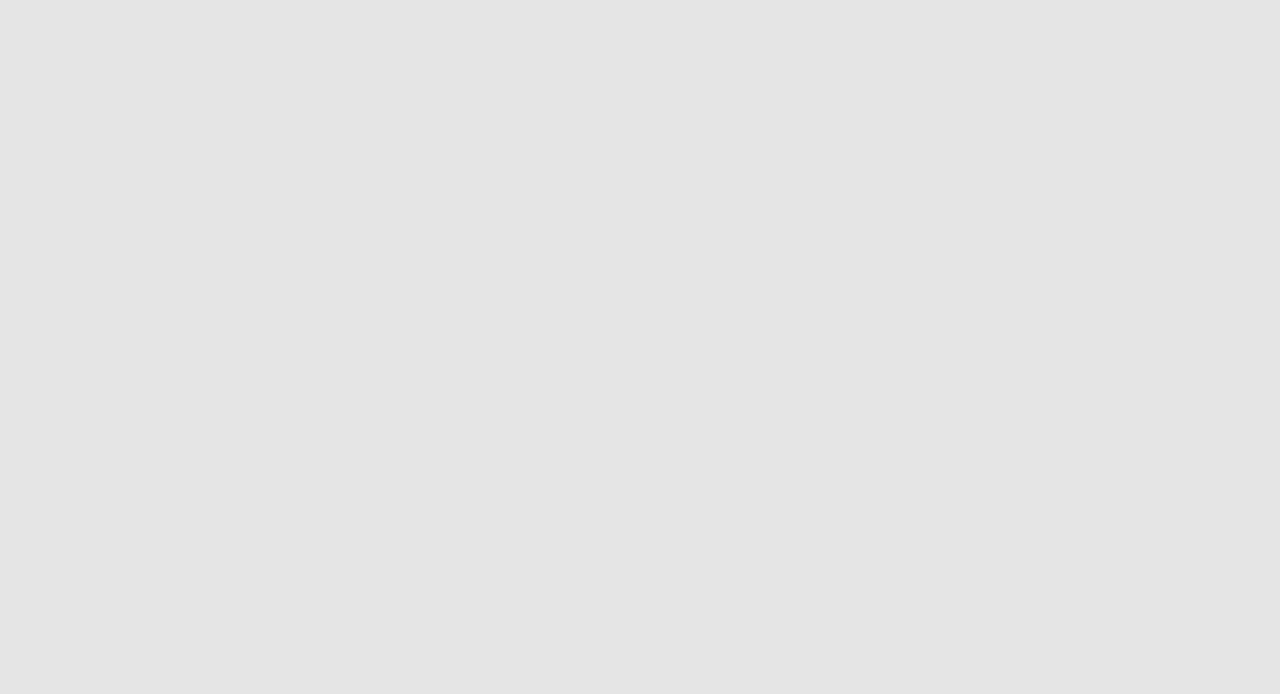
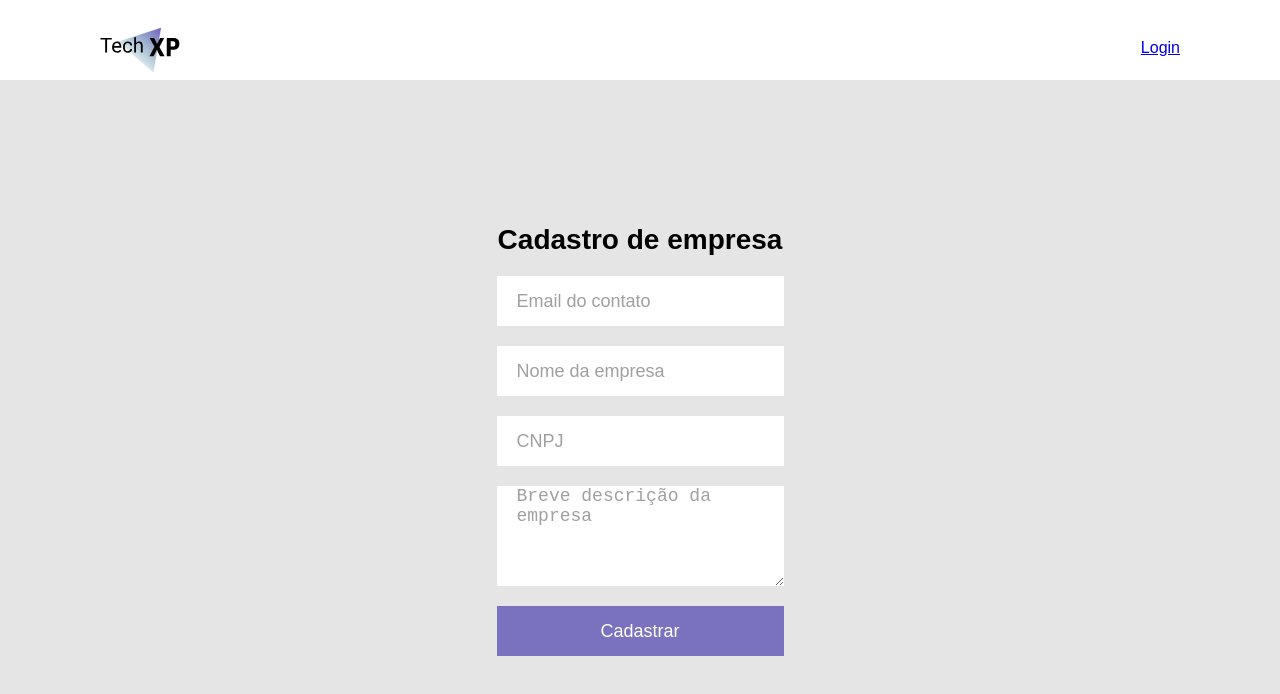
Before and after one commit to gabgraca/hackathonrsxp, a React (Create React App) app in the folder frontend/: page /companyRegister in a window 1280 px wide. Shown: the top 694 px of the page. Built offline with nearby package versions, Linux system fonts and the light colour scheme.

Commit message:
Company register screen

```diff
--- a/frontend/src/container/RoutesContainer.js
+++ b/frontend/src/container/RoutesContainer.js
@@ -9,6 +9,8 @@ import Login from '../screen/Login'
 
 import Home from '../screen/Home'
 import StudentRegister from '../screen/StudentRegister'
+import CompanyRegister from '../screen/CompanyRegister'
+
 import List from '../screen/List'
 
 function RoutesContainer() {
@@ -25,6 +27,9 @@ function RoutesContainer() {
                 <Route exact path="/studentRegister">
                     <StudentRegister />
                 </Route>
+                <Route exact path="/companyRegister">
+                    <CompanyRegister />
+                </Route>
                 <Route path="/list">
                     <List />
                 </Route>
--- /dev/null
+++ b/frontend/src/screen/CompanyRegister/index.js
@@ -0,0 +1,31 @@
+import React, { useState, useEffect } from 'react';
+
+import {
+  Container,
+  Form,
+  Title,
+  Input,
+  TextArea,
+  Button,
+} from './styles';
+import Header from '../../components/Header'
+
+export default function CompanyRegister() {
+  return (
+    <Container>
+      <Header />
+
+      <Form>
+        <Title>Cadastro de empresa</Title>
+        <Input name='email' type='email' placeholder="Email do contato" />
+        <Input name='name' type='text' placeholder="Nome da empresa"/>
+        <Input name='cnpj' type='text' placeholder="CNPJ"/>
+
+        <TextArea cols={33} rows={5} >Breve descrição da empresa</TextArea>
+
+        <Button>Cadastrar</Button>
+      </Form>
+
+    </Container>
+  )
+}
--- /dev/null
+++ b/frontend/src/screen/CompanyRegister/styles.js
@@ -0,0 +1,66 @@
+import styled from 'styled-components'
+import logo from '../../assets/Logo.svg'
+
+export const Container = styled.div`
+    height: 100%;
+    width: 100%;
+    align-items: center;
+    justify-content: center;
+`
+
+export const Form = styled.form`
+    display: flex;
+    align-items: center;
+    justify-content: center;
+    flex-direction: column;
+    width: 100%;
+    min-height: calc(100vh - 80px);
+`
+
+export const Title = styled.h2`
+    color: #000;
+    font-size: 28px;
+`
+
+export const Input = styled.input.attrs({
+
+})`
+    width: 287px;
+    height: 50px;
+    font-size: 18px;
+    color: #a0a0a0;
+    background: #FFF;
+    &::placeholder {
+        color: #a0a0a0;
+        font-size: 18px;
+    }
+    border: none;
+    padding: 0 20px;
+    margin-top: 20px;
+`
+
+export const TextArea = styled.textarea`
+    width: 287px;
+    font-size: 18px;
+    color: #a0a0a0;
+    background: #FFF;
+    &::placeholder {
+        color: #a0a0a0;
+        font-size: 18px;
+    }
+    border: none;
+    padding: 0 20px;
+    margin-top: 20px;
+`
+
+export const Button = styled.button.attrs({
+    type: 'button'
+})`
+    width: 287px;
+    height: 50px;
+    font-size: 18px;
+    color: #FFF;
+    background: #7A72Bf;
+    border: 0;
+    margin-top: 20px;
+`
```
